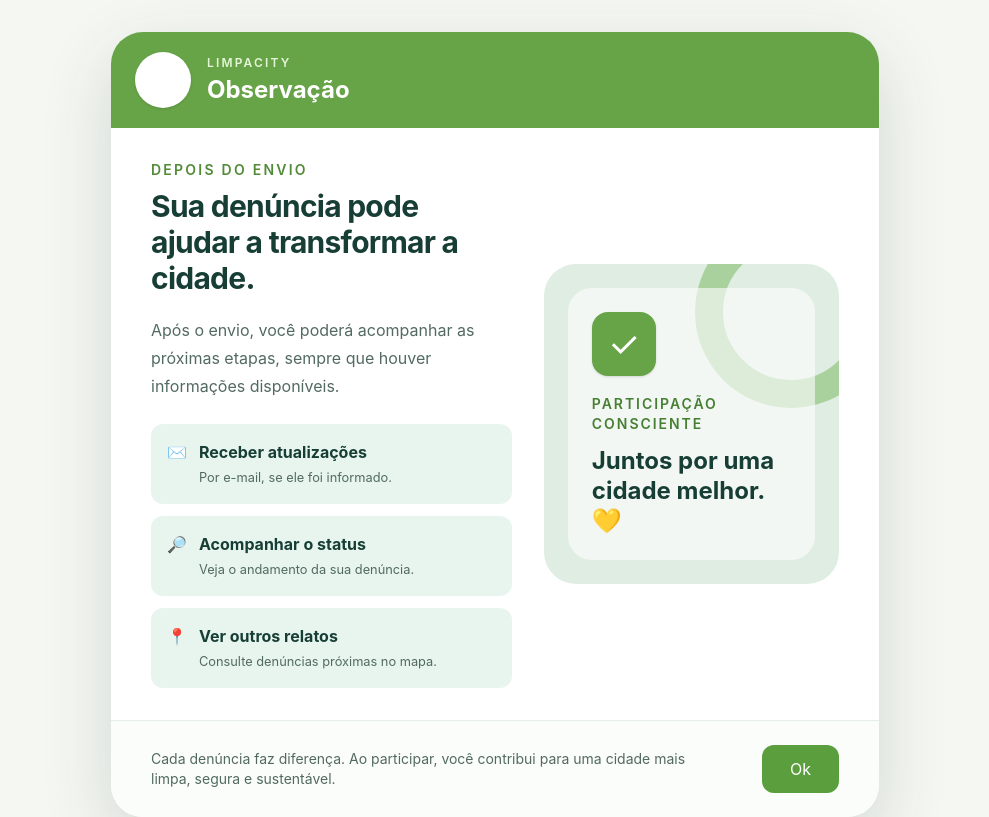
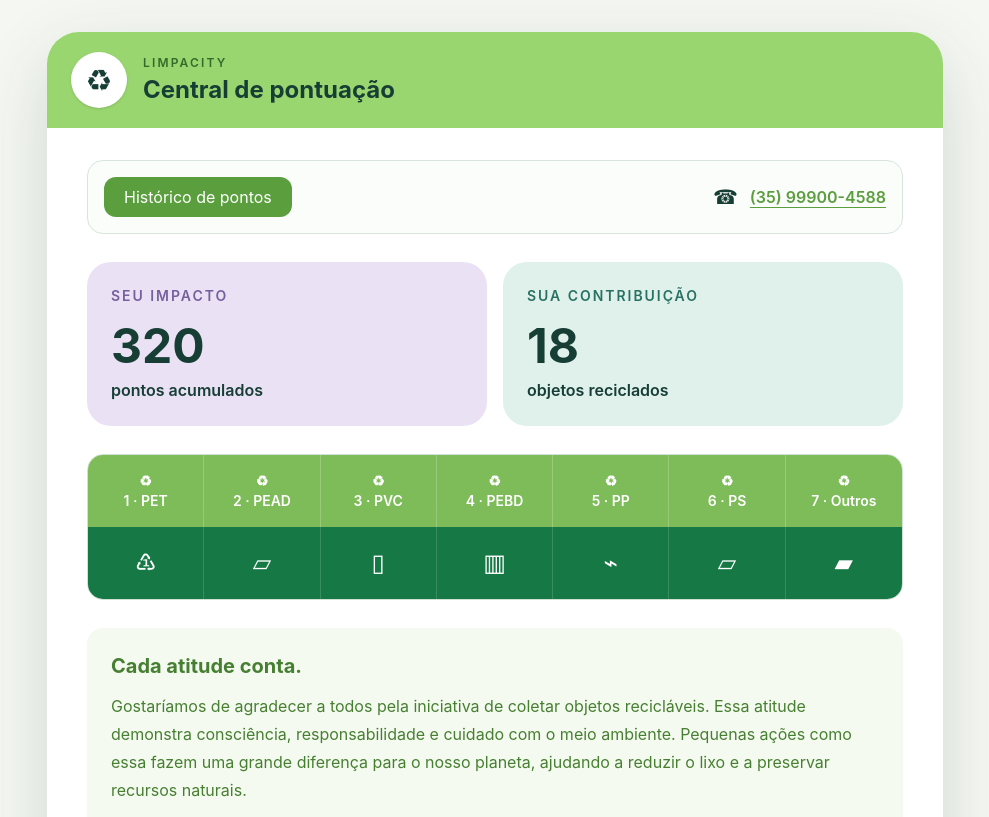
Before and after one commit to marcelinnx03-lgtm/LimpaCity, a React (Vite) app in the folder front/: page / in a window 1280 px wide. Shown: the top 817 px of the page, without its empty margins (145-1134 px from the left). Built offline with nearby package versions, Linux system fonts and the light colour scheme.

Commit message:
feat(front): add recycling score screen

```diff
--- a/front/src/App.tsx
+++ b/front/src/App.tsx
@@ -1,44 +1,20 @@
+const materials = ['PET', 'PEAD', 'PVC', 'PEBD', 'PP', 'PS', 'Outros']
+
 function App() {
   return (
     <main className="grid min-h-screen place-items-center bg-[#f5f7f2] p-4 text-[#173e35] sm:p-8">
-      <section className="w-full max-w-3xl overflow-hidden rounded-[2rem] bg-white shadow-[0_24px_70px_rgba(22,63,54,0.16)]">
-        <header className="flex items-center gap-4 bg-[#67a347] px-6 py-5 text-white">
+      <section className="w-full max-w-4xl overflow-hidden rounded-[2rem] bg-white shadow-[0_24px_70px_rgba(22,63,54,0.16)]">
+        <header className="flex items-center gap-4 bg-[#99d66f] px-6 py-5 text-[#173e35]">
           <div className="grid h-14 w-14 shrink-0 place-items-center rounded-full bg-white text-3xl shadow-sm" aria-label="Símbolo de reciclagem">♻</div>
-          <div>
-            <p className="text-xs font-semibold uppercase tracking-[0.18em] text-[#e5f6d8]">LimpaCity</p>
-            <h1 className="mt-1 text-2xl font-bold leading-tight">Observação</h1>
-          </div>
+          <div><p className="text-xs font-semibold uppercase tracking-[0.18em] text-[#356b2a]">LimpaCity</p><h1 className="mt-1 text-2xl font-bold leading-tight">Central de pontuação</h1></div>
         </header>
-
-        <div className="grid gap-8 px-6 py-8 sm:px-10 lg:grid-cols-[1.1fr_0.9fr] lg:items-center">
-          <article>
-            <p className="text-sm font-semibold uppercase tracking-[0.16em] text-[#528b38]">Depois do envio</p>
-            <h2 className="mt-2 text-3xl font-bold tracking-tight">Sua denúncia pode ajudar a transformar a cidade.</h2>
-            <p className="mt-5 leading-7 text-[#526a61]">Após o envio, você poderá acompanhar as próximas etapas, sempre que houver informações disponíveis.</p>
-            <ul className="mt-6 grid gap-3">
-              <li className="flex gap-3 rounded-xl bg-[#e8f5ef] p-4"><span aria-hidden="true">✉️</span><span><strong>Receber atualizações</strong><br /><small className="text-[#526a61]">Por e-mail, se ele foi informado.</small></span></li>
-              <li className="flex gap-3 rounded-xl bg-[#e8f5ef] p-4"><span aria-hidden="true">🔎</span><span><strong>Acompanhar o status</strong><br /><small className="text-[#526a61]">Veja o andamento da sua denúncia.</small></span></li>
-              <li className="flex gap-3 rounded-xl bg-[#e8f5ef] p-4"><span aria-hidden="true">📍</span><span><strong>Ver outros relatos</strong><br /><small className="text-[#526a61]">Consulte denúncias próximas no mapa.</small></span></li>
-            </ul>
-          </article>
-
-          <aside className="relative min-h-80 overflow-hidden rounded-[2rem] bg-[#e0ede2] p-6">
-            <div className="absolute -right-12 -top-12 h-48 w-48 rounded-full border-[28px] border-[#75b65a]/50" />
-            <div className="relative flex min-h-68 flex-col justify-between rounded-3xl bg-white/60 p-6">
-              <div className="grid h-16 w-16 place-items-center rounded-2xl bg-[#67a347] text-4xl text-white shadow-sm" aria-hidden="true">✓</div>
-              <div>
-                <p className="text-sm font-semibold uppercase tracking-[0.14em] text-[#477f32]">Participação consciente</p>
-                <p className="mt-3 text-2xl font-bold leading-tight">Juntos por uma cidade melhor. 💛</p>
-              </div>
-            </div>
-          </aside>
+        <div className="px-6 py-8 sm:px-10">
+          <div className="flex flex-wrap items-center gap-3 rounded-2xl border border-[#d7e5dc] bg-[#fbfdfb] p-4"><button className="rounded-xl bg-[#5b9e3e] px-5 py-2 text-sm font-semibold text-white">Histórico de pontos</button><span className="ml-auto text-xl">☎</span><a className="font-semibold text-[#5b9e3e] underline underline-offset-4" href="tel:+5535999004588">(35) 99900-4588</a></div>
+          <div className="mt-7 grid gap-4 sm:grid-cols-2"><article className="rounded-3xl bg-[#eae2f4] p-6"><p className="text-sm font-semibold uppercase tracking-[0.14em] text-[#765f9d]">Seu impacto</p><p className="mt-4 text-5xl font-bold">320</p><p className="mt-2 font-semibold">pontos acumulados</p></article><article className="rounded-3xl bg-[#e0f1eb] p-6"><p className="text-sm font-semibold uppercase tracking-[0.14em] text-[#287263]">Sua contribuição</p><p className="mt-4 text-5xl font-bold">18</p><p className="mt-2 font-semibold">objetos reciclados</p></article></div>
+          <section className="mt-7 overflow-hidden rounded-2xl border border-[#d1e1d6]"><div className="grid grid-cols-3 bg-[#7dbc58] text-center text-sm font-semibold text-white sm:grid-cols-7">{materials.map((material, index) => <div className="border-r border-white/20 px-2 py-4 last:border-r-0" key={material}>♻<br />{index + 1} · {material}</div>)}</div><div className="grid grid-cols-3 bg-[#157845] text-center text-2xl text-white sm:grid-cols-7">{['♳', '▱', '▯', '▥', '⌁', '▱', '▰'].map((icon, index) => <div className="border-r border-white/15 px-2 py-5 last:border-r-0" key={`${icon}-${index}`}>{icon}</div>)}</div></section>
+          <article className="mt-7 rounded-2xl bg-[#f4faef] p-6 leading-7 text-[#477f32]"><h2 className="text-xl font-bold">Cada atitude conta.</h2><p className="mt-3">Gostaríamos de agradecer a todos pela iniciativa de coletar objetos recicláveis. Essa atitude demonstra consciência, responsabilidade e cuidado com o meio ambiente. Pequenas ações como essa fazem uma grande diferença para o nosso planeta, ajudando a reduzir o lixo e a preservar recursos naturais.</p><p className="mt-3 font-semibold">Parabéns a todos os envolvidos por essa atitude tão positiva e inspiradora!</p></article>
         </div>
-
-        <footer className="flex flex-col gap-4 border-t border-[#e5eee9] bg-[#fbfdfb] px-6 py-6 sm:flex-row sm:items-center sm:justify-between sm:px-10">
-          <p className="max-w-xl text-sm leading-5 text-[#526a61]">Cada denúncia faz diferença. Ao participar, você contribui para uma cidade mais limpa, segura e sustentável.</p>
-          <button className="rounded-xl bg-[#5b9e3e] px-7 py-3 font-semibold text-white transition hover:bg-[#4c8634]">Ok</button>
-        </footer>
-
+        <footer className="flex justify-end border-t border-[#e5eee9] bg-[#fbfdfb] px-6 py-5 sm:px-10"><button className="rounded-xl border border-[#b8ccc3] px-6 py-3 font-semibold transition hover:bg-[#f4f8f6]">← Voltar</button></footer>
       </section>
     </main>
   )
```
